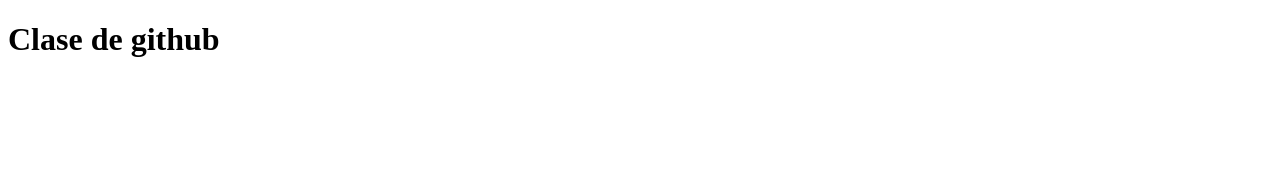
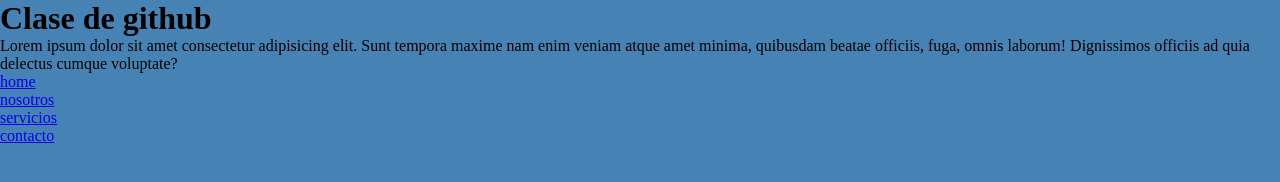
Before and after one commit to ezequielpallini2/Coderhouse, a plain HTML site: page index.html in a window 1280 px wide. Drawn offline with Linux system fonts and the light colour scheme.

Commit message:
agrego una lista y creo el css

```diff
--- a/index.html
+++ b/index.html
@@ -9,6 +9,12 @@
 </head>
 <body>
     <h1>Clase de github</h1>
-
+    <p>Lorem ipsum dolor sit amet consectetur adipisicing elit. Sunt tempora maxime nam enim veniam atque amet minima, quibusdam beatae officiis, fuga, omnis laborum! Dignissimos officiis ad quia delectus cumque voluptate?</p>
+    <ul>
+        <li><a href="#">home</a></li>
+        <li><a href="#">nosotros</a></li>
+        <li><a href="#">servicios</a></li>
+        <li><a href="#">contacto</a></li>
+    </ul>
 </body>
 </html>
--- a/styles.css
+++ b/styles.css
@@ -0,0 +1,5 @@
+*{
+    margin: 0;
+    padding: 0;
+    background-color: steelblue;
+}
```
